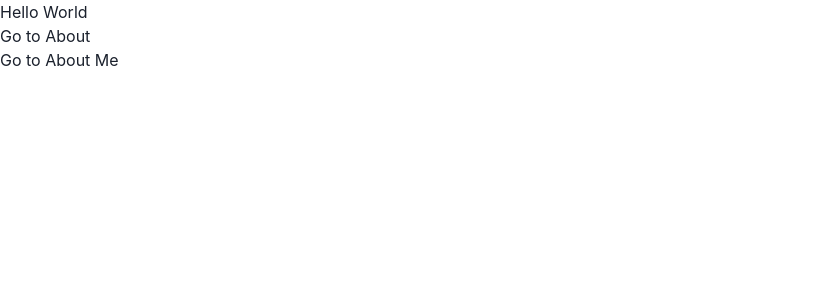
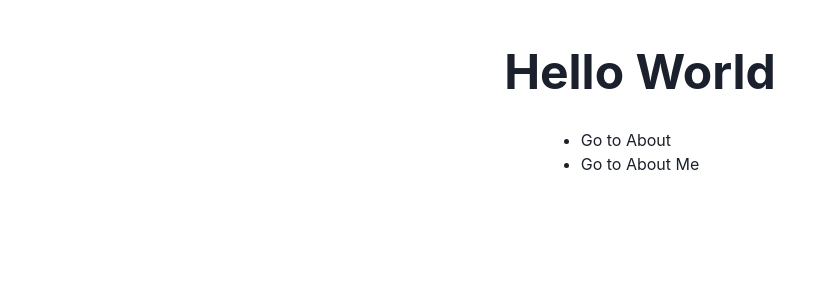
Before and after one commit to permadiwibisono/my-simple-next, a Next.js app: page / in a window 1280 px wide. Shown: the top 300 px of the page, without its empty margins (0-835 px from the left). Built offline with nearby package versions, Linux system fonts and the light colour scheme.

Commit message:
Updated ui homepage

```diff
--- a/pages/index.tsx
+++ b/pages/index.tsx
@@ -1,19 +1,26 @@
 import { NextPage } from "next"
-import Link from "next/link"
+import NextLink from "next/link"
+import { Flex, Heading, Link } from "@chakra-ui/react"
 
 const IndexPage : NextPage = () => {
   return (
-    <>
-      <h1>Hello World</h1>
+    <Flex flexDirection="column" alignItems="center" margin={4}>
+      <Heading as="h1" size="2xl" marginY="2rem">
+        Hello World
+      </Heading>
       <ul>
         <li>
-          <Link href="/about">Go to About</Link>
+          <NextLink href="/about" passHref>
+            <Link>Go to About</Link>
+          </NextLink>
         </li>
         <li>
-          <Link href="/about/me">Go to About Me</Link>
+          <NextLink href="/about/me" passHref>
+            <Link>Go to About Me</Link>
+          </NextLink>
         </li>
       </ul>
-    </>
+    </Flex>
   )
 }
 
```
